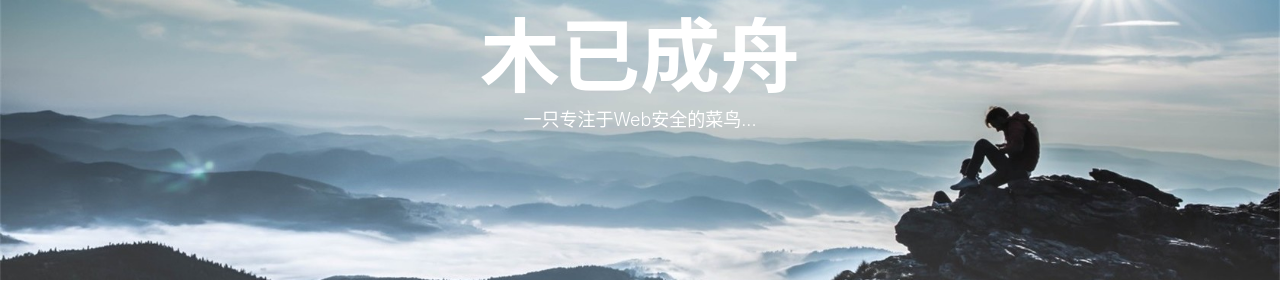
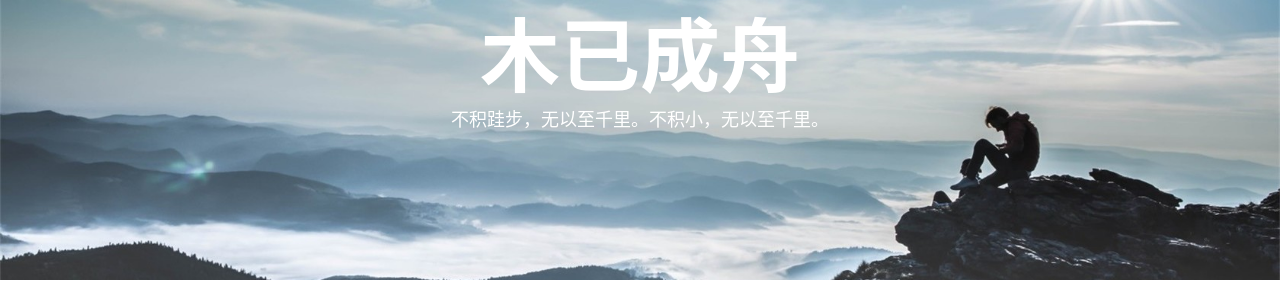
Before and after one commit to FiveAourThe/FiveAourThe.github.io, a Jekyll site: the page built from index.html, in a window 1280 px wide and 900 px high. Shown: the part 138-438 px from the top of the window. Built offline with Jekyll 4.4.1, drawn with Linux system fonts in a browser that asks for light colours; nearby versions of some CDN libraries; the list of posts is cut into pages by our own code; comment, search, counter and statistics services are not loaded.

Commit message:
change file

```diff
--- a/index.html
+++ b/index.html
@@ -1,6 +1,6 @@
 ---
 layout: page
-description: "一只专注于Web安全的菜鸟..."
+description: "不积跬步，无以至千里。不积小，无以至千里。"
 ---
 
 {% for post in paginator.posts %}
```
